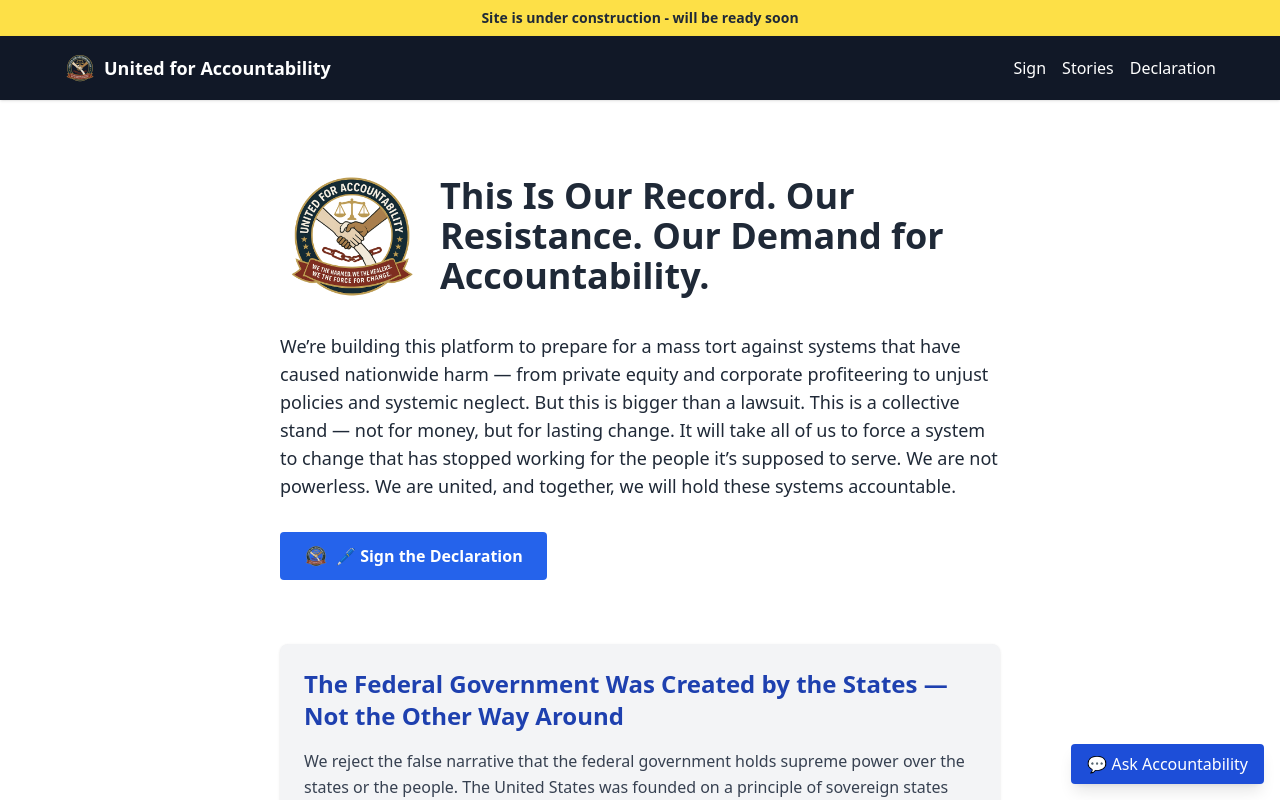
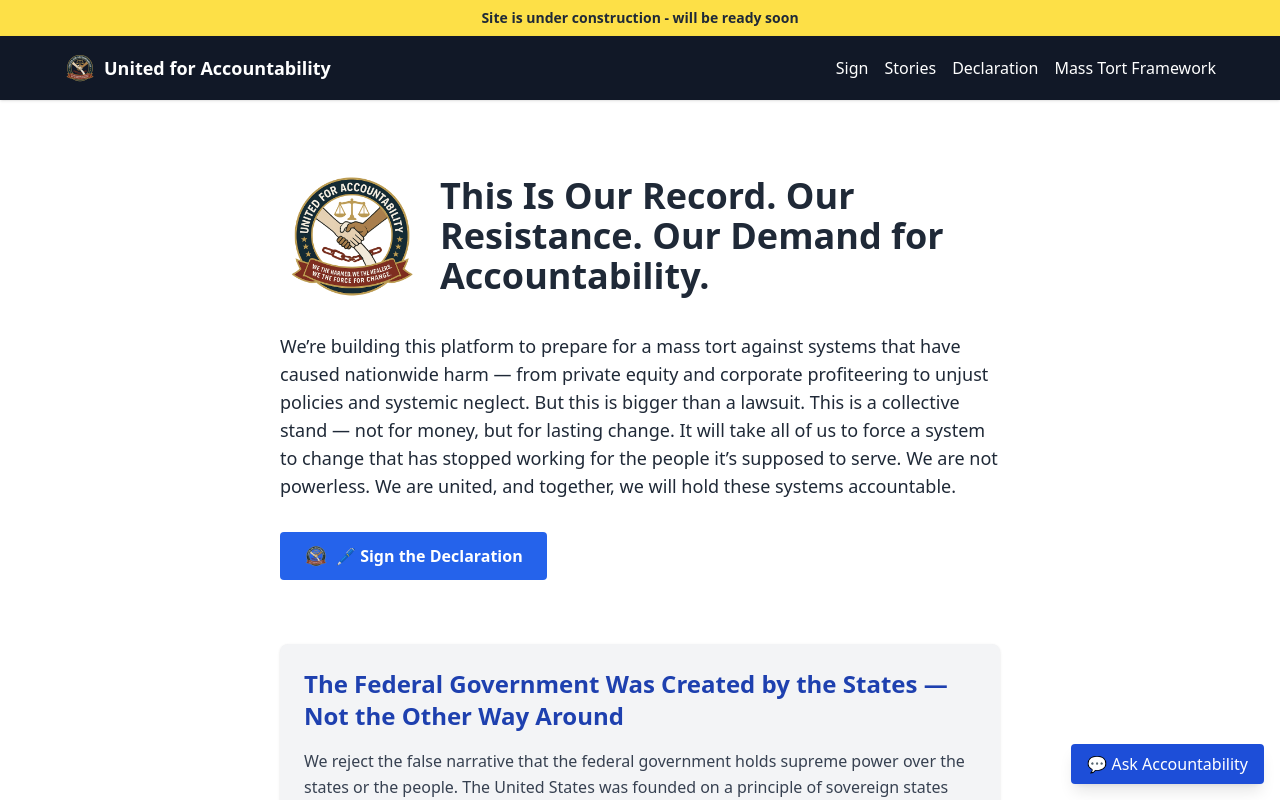
Before and after one commit to United-for-Accountability/mass-tort-platform, a Next.js app: page / in a window 1280 px wide. Shown: the top 800 px of the page. Built offline with nearby package versions, Linux system fonts and the light colour scheme.

Commit message:
Update Navbar.js

```diff
--- a/components/Navbar.js
+++ b/components/Navbar.js
@@ -16,6 +16,7 @@ export default function Navbar() {
           <Link href="/sign" className="hover:underline">Sign</Link>
           <Link href="/stories" className="hover:underline">Stories</Link>
           <Link href="/declaration" className="hover:underline">Declaration</Link>
+          <Link href="/mass-tort-framework" className="hover:underline">Mass Tort Framework</Link>
         </div>
       </div>
     </nav>
```
